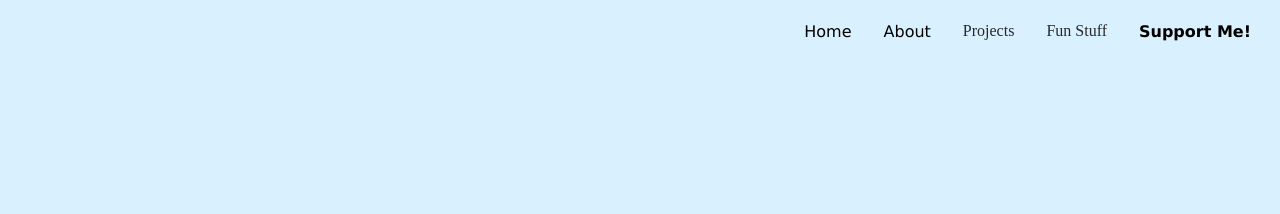
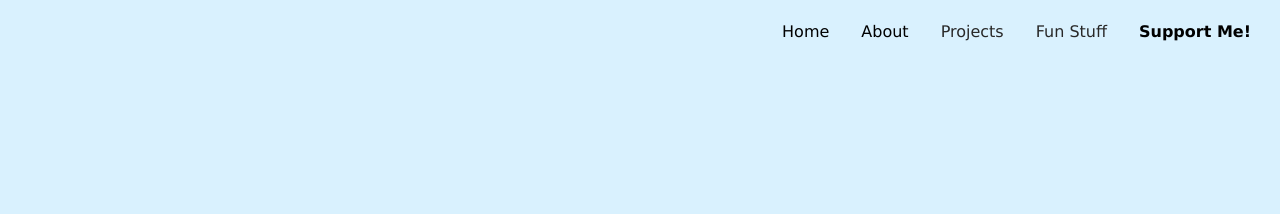
Before and after one commit to soocc/sooccsocks2, a Jekyll site: the page built from index.html, in a window 1280 px wide. Shown: the top 214 px of the page. Built offline with Jekyll 4.4.1, drawn with Linux system fonts in a browser that asks for light colours.

Commit message:
Update styles.css

```diff
--- a/styles/styles.css
+++ b/styles/styles.css
@@ -75,7 +75,7 @@
   display: block;
 }
 
-p, h1, h2, h3, h4, a, button {
+p, h1, h2, h3, h4, a, button, div {
   font-family: Verdana;
 }
 
```
